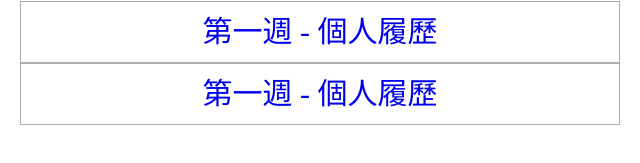
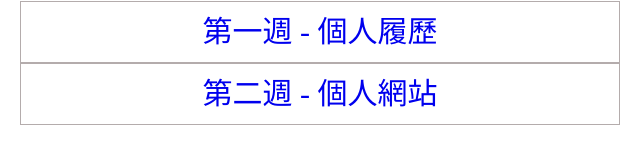
Before and after one commit to mickey116/webLiveDemo, a plain HTML site: page index.html in a window 1280 px wide. Shown: the part 203-366 px from the top of the page, 320-960 px from the left. Drawn offline with Linux system fonts and the light colour scheme.

Commit message:
indexfix

```diff
--- a/index.html
+++ b/index.html
@@ -36,7 +36,7 @@
     <h1>網路切版秋季班Demo</h1>
     <ul>
       <li><a href="./week1/profile.html">第一週 - 個人履歷</a></li>
-      <li><a href="./week2/personalWeb.html">第一週 - 個人履歷</a></li>
+      <li><a href="./week2/personalWeb.html">第二週 - 個人網站</a></li>
     </ul>
   </div>
 
```
